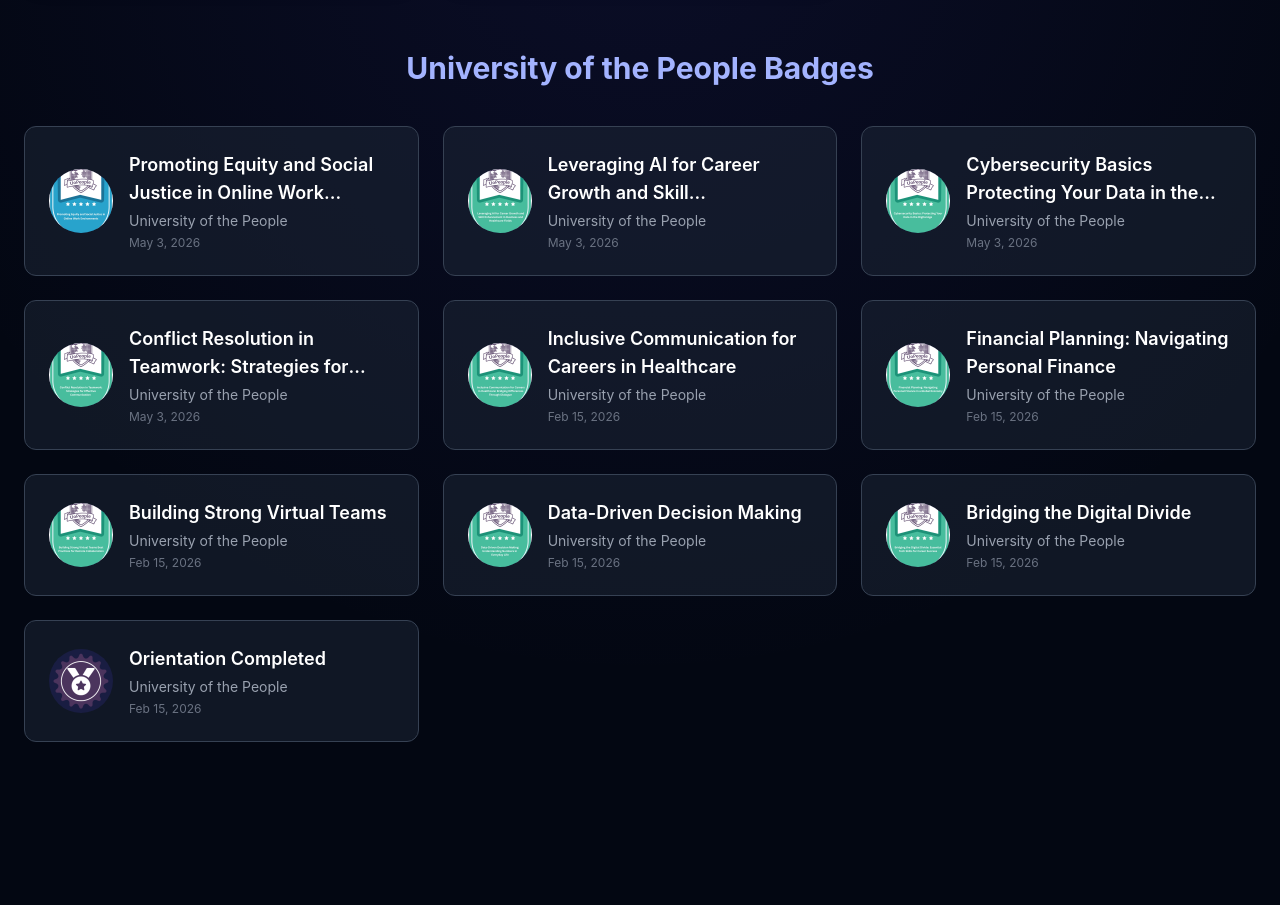
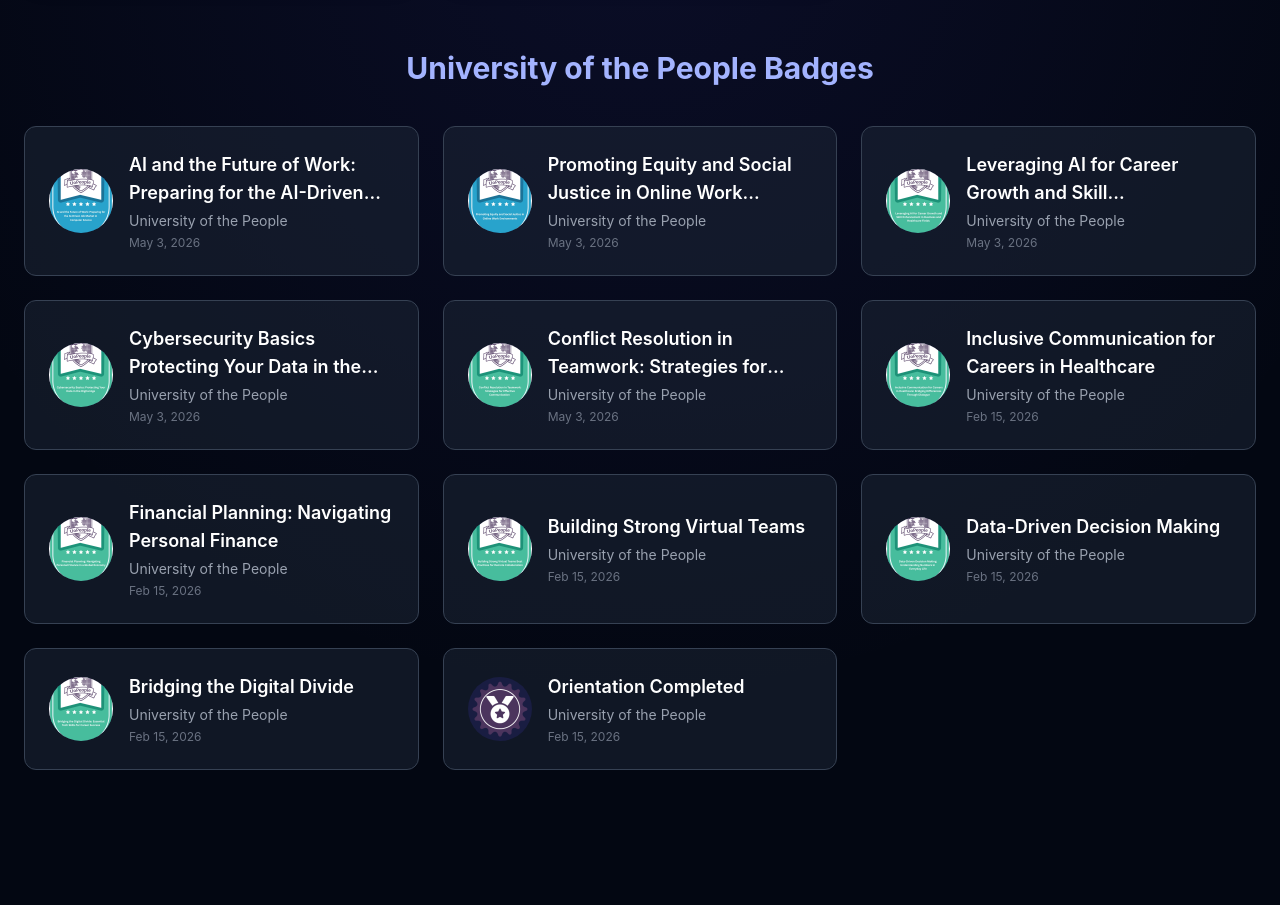
Before and after one commit to remotehive-dev/Ranjeet-Tiwary, a React (Vite) app: page / in a window 1280 px wide. Shown: the part 7540-8445 px from the top of the page. Built offline with nearby package versions, Linux system fonts and the light colour scheme.

Commit message:
feat: Pull Repository
Co-authored-by: traeagent <traeagent@users.noreply.github.com>

```diff
--- a/src/components/Certificates.jsx
+++ b/src/components/Certificates.jsx
@@ -50,6 +50,13 @@
 ];
 
 const badges = [
+  {
+    title: 'AI and the Future of Work: Preparing for the AI-Driven Job Market in Computer Science',
+    issuer: 'University of the People',
+    link: 'https://my.uopeople.edu/badges/badge.php?hash=09b53d69bcae1ddc8e467941ca56c0b31b639e78',
+    date: 'May 3, 2026',
+    image: '/assets/badges/uopeople-ai-future-of-work-cs.png'
+  },
   {
     title: 'Promoting Equity and Social Justice in Online Work Environments',
     issuer: 'University of the People',
```
Also changed, not shown: public/assets/badges/uopeople-ai-future-of-work-cs.png (added).
